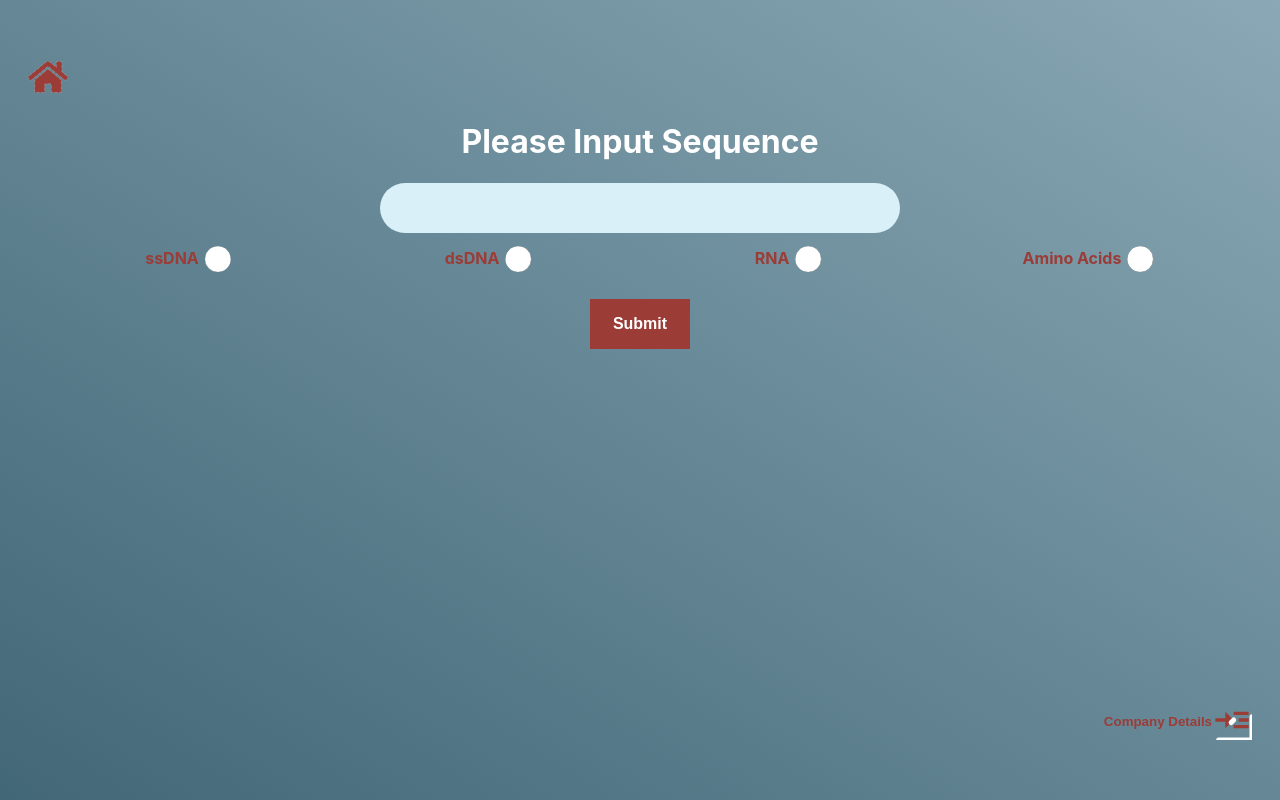
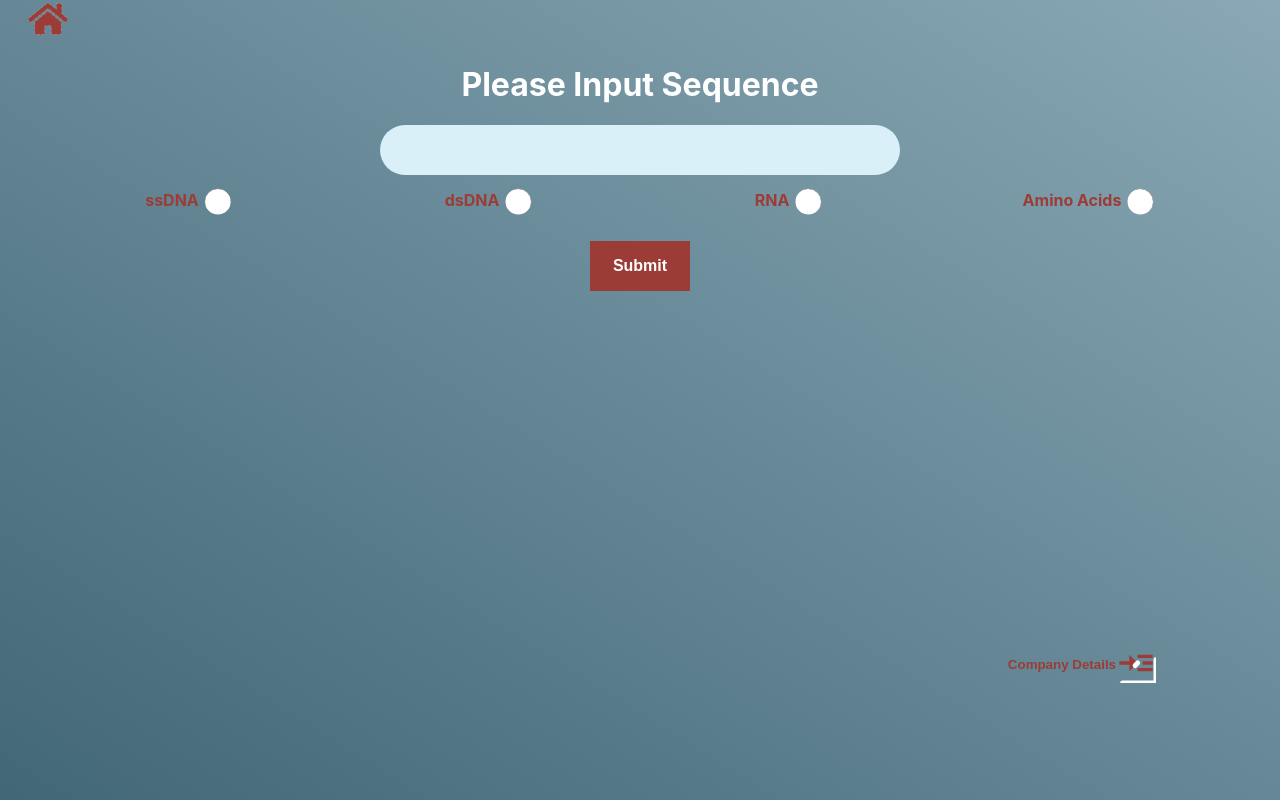
Before and after one commit to tiffaluk/DNA_comparison_tool, a React (Create React App) app in the folder dna-tool/: page /order in a window 1280 px wide. Built offline with nearby package versions, Linux system fonts and the light colour scheme.

Commit message:
fixed aligment of buttons in company screen

```diff
--- a/dna-tool/src/components/companydetailsview.css
+++ b/dna-tool/src/components/companydetailsview.css
@@ -1,8 +1,4 @@
 @import url("https://fonts.googleapis.com/css?family=Abel");
-body {
-  height: 100vh;
-  background: linear-gradient(to top right, #426777, #8aa8b5);
-}
 
 .company-screen {
   justify-content: center;
--- a/dna-tool/src/components/userview.css
+++ b/dna-tool/src/components/userview.css
@@ -143,9 +143,10 @@
   justify-content: flex-end;
   display: flex;
   align-items: center;
-  width: 95vw;
+  width: 80vw;
   margin-right: -20px;
   margin-top: 0px;
+  margin-bottom: 115px;
   visibility: visible;
   color: #9b3c37;
 }
```
